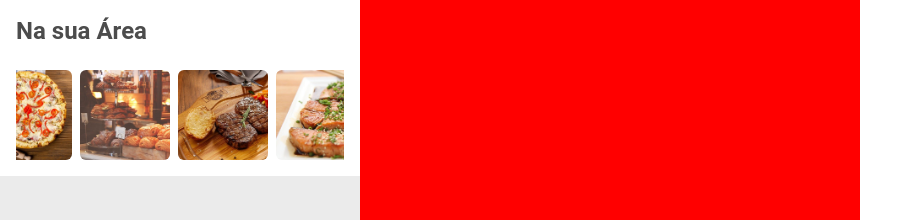
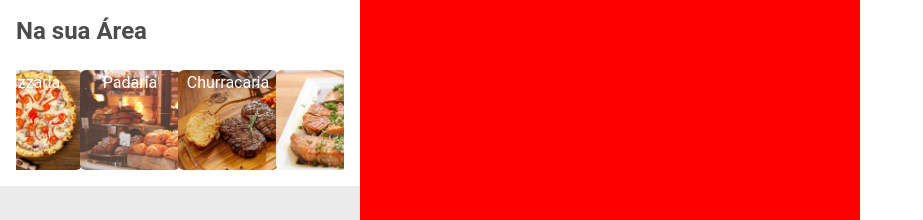
Before and after one commit to JonathanSRS/Busca-Restaurantes, a React (Create React App) app: page / in a window 1280 px wide. Shown: the part 161-381 px from the top of the page, without its empty margins (0-923 px from the left). Built offline with nearby package versions, Linux system fonts and the light colour scheme; the HTML template or start-up script is replaced by a standard one.

Commit message:
Estilizando Card

```diff
--- a/src/componentes/ImageCard/index.jsx
+++ b/src/componentes/ImageCard/index.jsx
@@ -2,6 +2,9 @@ import React from "react";
 import styled from "styled-components";
 
 const Card = styled.div`
+    display: flex;
+    justify-content: center;
+    padding: 5px;
     width: 90px;
     height: 90px;
     border-radius: 6px;
@@ -9,6 +12,16 @@ const Card = styled.div`
     background-size: cover;
 `;
 
-const ImageCard = ({photo})=> <Card photo={photo} />;
+const Title = styled.span`
+    font-family: ${(props) => props.theme.fonts.regular};
+    color: #ffffff;
+    font-size: 1em;
+`;
+
+const ImageCard = ({photo, title})=> (
+    <Card photo={photo}>
+        <Title>{title}</Title>
+    </Card>
+    );
 
 export default ImageCard;
--- a/src/pages/Home/index.jsx
+++ b/src/pages/Home/index.jsx
@@ -41,11 +41,11 @@ const Home = () => {
                 </TextField>
                 <CarouselTitle>Na sua Área</CarouselTitle>
                 <Carousel {...settings}>
-                    <Card photo={bread}/>
-                    <Card photo={bife}/>
-                    <Card photo={frango}/>
-                    <Card photo={frango}/>
-                    <Card photo={pizza}/>
+                    <Card photo={bread} title="Padaria"/>
+                    <Card photo={bife} title="Churracaria"/>
+                    <Card photo={frango} title=""/>
+                    <Card photo={frango} title=""/>
+                    <Card photo={pizza} title="Pizzaria"/>
                 </Carousel>
                 </Search>
             </Container>
```
